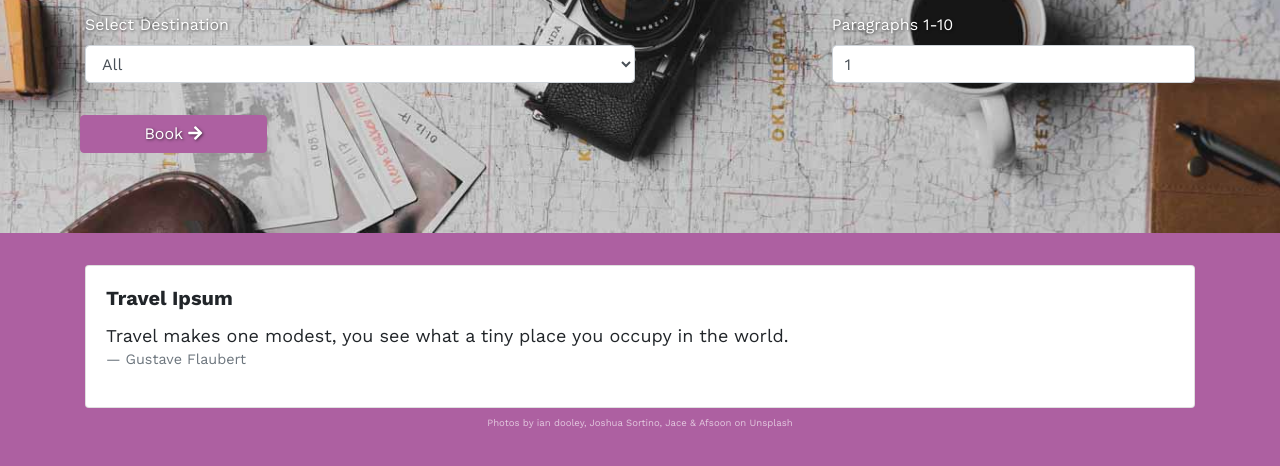
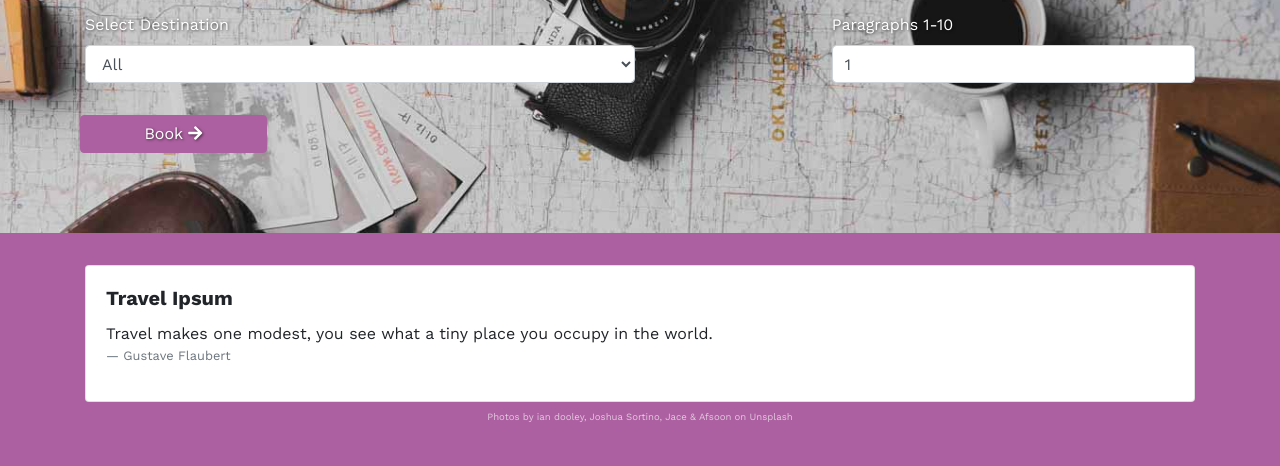
Before and after one commit to Knopkaivy/tripsum, a website: page views/index.html in a window 1280 px wide. Shown: the part 228-694 px from the top of the page. Drawn offline with nearby package versions, Linux system fonts and the light colour scheme; files that its build step writes are made by us from their sources; files whose address does not match are found by name.

Commit message:
change card font from 18px to 16px

```diff
--- a/public/app.css
+++ b/public/app.css
@@ -35,13 +35,12 @@ body {
 }
 
 #card {
-    font-size: 18px;
+    font-size: 16px;
 }
 
 .blockquote {
-    font-size: inherit;
+    font-size: 16px;
 }
-
 
 #footer {
     opacity: 0.65;
```
